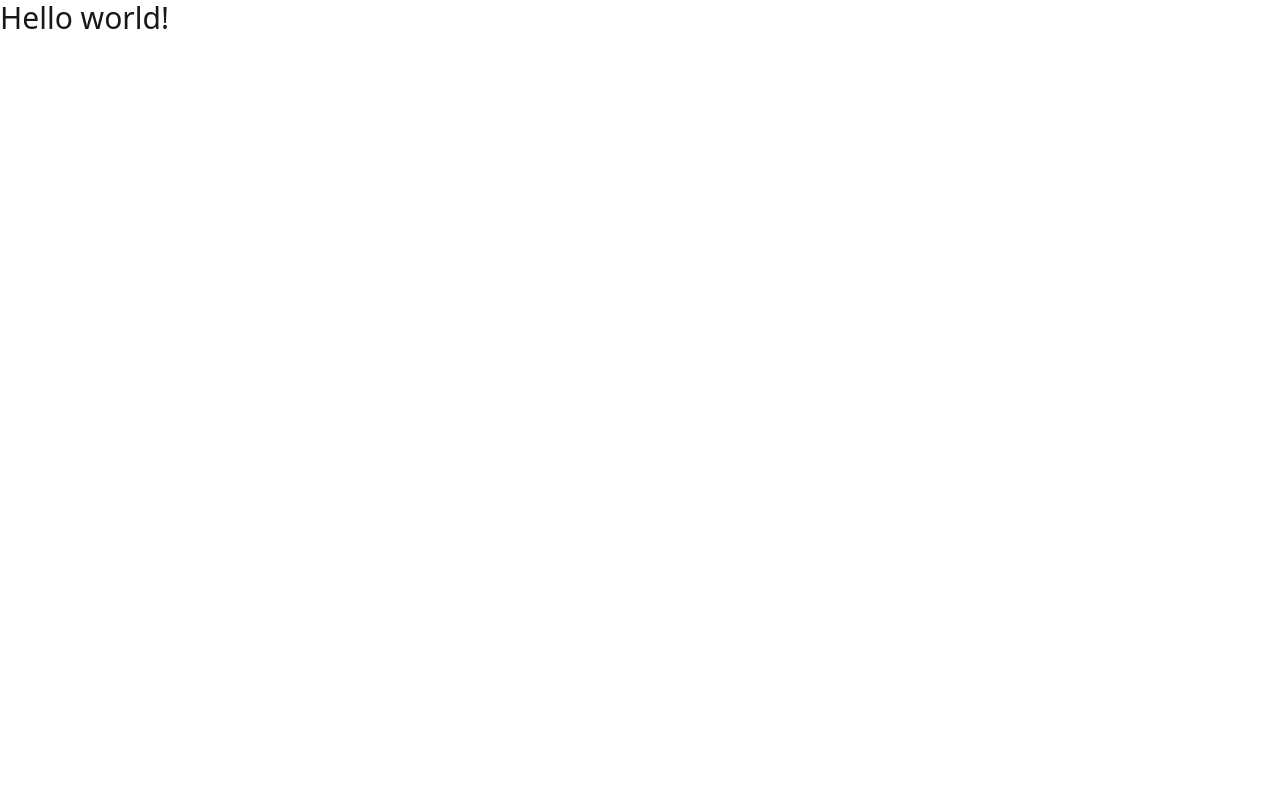
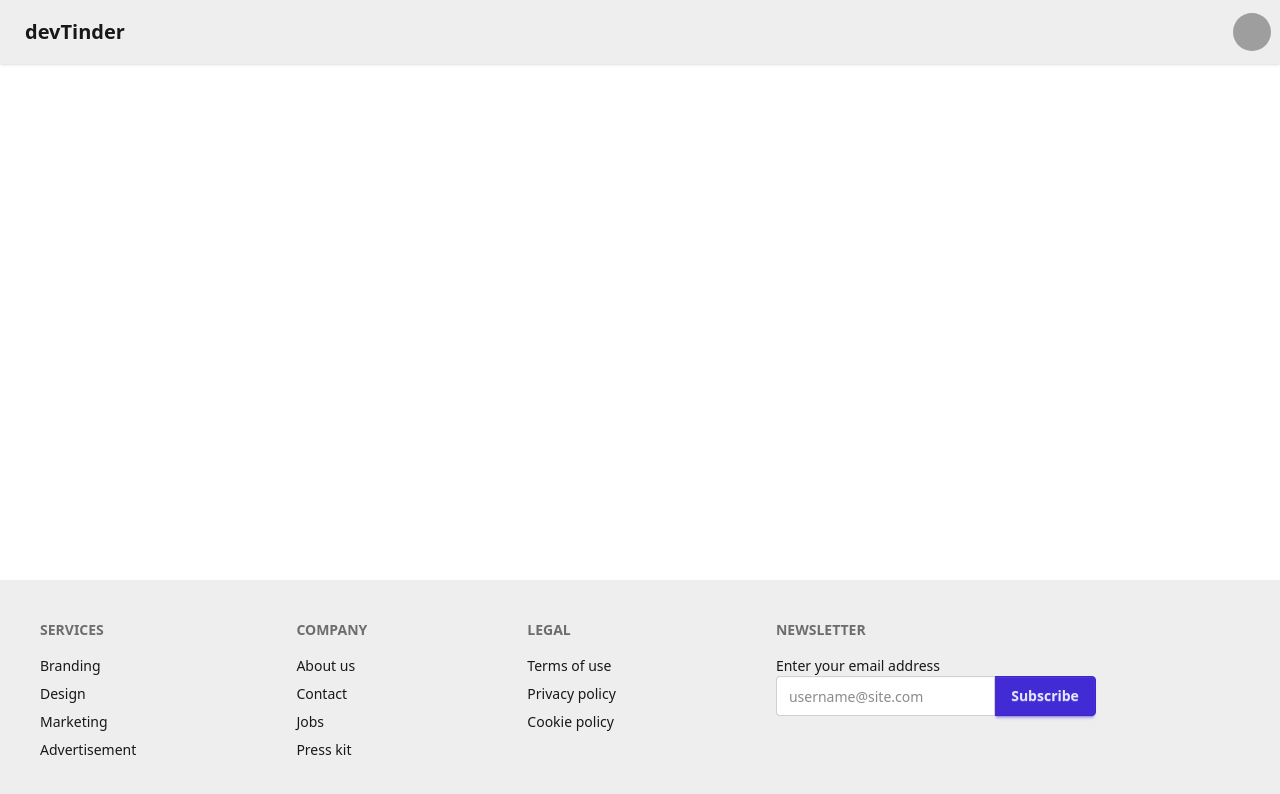
Before and after one commit to Siddharth-Namdev/devTinder-web, a React (Vite) app: page / in a window 1280 px wide. Shown: the top 794 px of the page. Built offline with nearby package versions, Linux system fonts and the light colour scheme; grey boxes are pictures that could not be loaded.

Commit message:
init routing

```diff
--- a/package.json
+++ b/package.json
@@ -13,6 +13,8 @@
     "@tailwindcss/vite": "^4.1.11",
     "react": "^19.1.0",
     "react-dom": "^19.1.0",
+    "react-router": "^7.6.3",
+    "react-router-dom": "^7.6.3",
     "tailwindcss": "^4.1.11"
   },
   "devDependencies": {
--- a/src/App.jsx
+++ b/src/App.jsx
@@ -1,8 +1,19 @@
+import { BrowserRouter, Route, Routes } from "react-router";
+import Body from "./Body";
+import Profile from "./Profile";
+import Login from "./Login";
 // App.jsx
 function App() {
   return (
     <>
-      <h1 className="text-3xl">Hello world!</h1>
+      <BrowserRouter basename="/">
+        <Routes>
+          <Route path="/" element={<Body />}>
+            <Route path="/login" element={<Login />} />
+            <Route path="/profile" element={<Profile />} />
+          </Route>
+        </Routes>
+      </BrowserRouter>
     </>
   );
 }
--- /dev/null
+++ b/src/Body.jsx
@@ -0,0 +1,11 @@
+import { Outlet } from "react-router";
+import Navbar from "./Navbar";
+import Footer from "./Footer";
+const Body = ()=>{
+    return <>
+    <Navbar />
+    <Outlet/>
+    <Footer/>
+    </>
+}
+export default Body;
--- /dev/null
+++ b/src/Footer.jsx
@@ -0,0 +1,43 @@
+const Footer = () => {
+  return (
+    <>
+      <footer className="footer sm:footer-horizontal bg-base-300 text-base-content p-10 fixed bottom-0">
+        <nav>
+          <h6 className="footer-title">Services</h6>
+          <a className="link link-hover">Branding</a>
+          <a className="link link-hover">Design</a>
+          <a className="link link-hover">Marketing</a>
+          <a className="link link-hover">Advertisement</a>
+        </nav>
+        <nav>
+          <h6 className="footer-title">Company</h6>
+          <a className="link link-hover">About us</a>
+          <a className="link link-hover">Contact</a>
+          <a className="link link-hover">Jobs</a>
+          <a className="link link-hover">Press kit</a>
+        </nav>
+        <nav>
+          <h6 className="footer-title">Legal</h6>
+          <a className="link link-hover">Terms of use</a>
+          <a className="link link-hover">Privacy policy</a>
+          <a className="link link-hover">Cookie policy</a>
+        </nav>
+        <form>
+          <h6 className="footer-title">Newsletter</h6>
+          <fieldset className="w-80">
+            <label>Enter your email address</label>
+            <div className="join">
+              <input
+                type="text"
+                placeholder="username@site.com"
+                className="input input-bordered join-item"
+              />
+              <button className="btn btn-primary join-item">Subscribe</button>
+            </div>
+          </fieldset>
+        </form>
+      </footer>
+    </>
+  );
+};
+export default Footer;
--- /dev/null
+++ b/src/Login.jsx
@@ -0,0 +1,6 @@
+const Login = ()=>{
+    return <>
+    Login
+    </>
+}
+export default Login;
--- /dev/null
+++ b/src/Navbar.jsx
@@ -0,0 +1,46 @@
+const Navbar = () => {
+  return (
+    <>
+      <div className="navbar bg-base-300 shadow-sm ">
+        <div className="flex-1">
+          <a className="btn btn-ghost text-xl">devTinder</a>
+        </div>
+        <div className="flex gap-2">
+          <div className="dropdown dropdown-end">
+            <div
+              tabIndex={0}
+              role="button"
+              className="btn btn-ghost btn-circle avatar"
+            >
+              <div className="w-10 rounded-full">
+                <img
+                  alt="Tailwind CSS Navbar component"
+                  src="https://img.daisyui.com/images/stock/photo-1534528741775-53994a69daeb.webp"
+                />
+              </div>
+            </div>
+            <ul
+              tabIndex={0}
+              className="menu menu-sm dropdown-content bg-base-100 rounded-box z-1 mt-3 w-52 p-2 shadow"
+            >
+              <li>
+                <a className="justify-between">
+                  Profile
+                  <span className="badge">New</span>
+                </a>
+              </li>
+              <li>
+                <a>Settings</a>
+              </li>
+              <li>
+                <a>Logout</a>
+              </li>
+            </ul>
+          </div>
+        </div>
+      </div>
+    </>
+  );
+};
+
+export default Navbar;
--- /dev/null
+++ b/src/Profile.jsx
@@ -0,0 +1,6 @@
+const Profile = ()=>{
+    return <>
+    Profile
+    </>
+}
+export default Profile;
```
Also changed, not shown: 1 other file (tests, documents, lock files or other folders).
